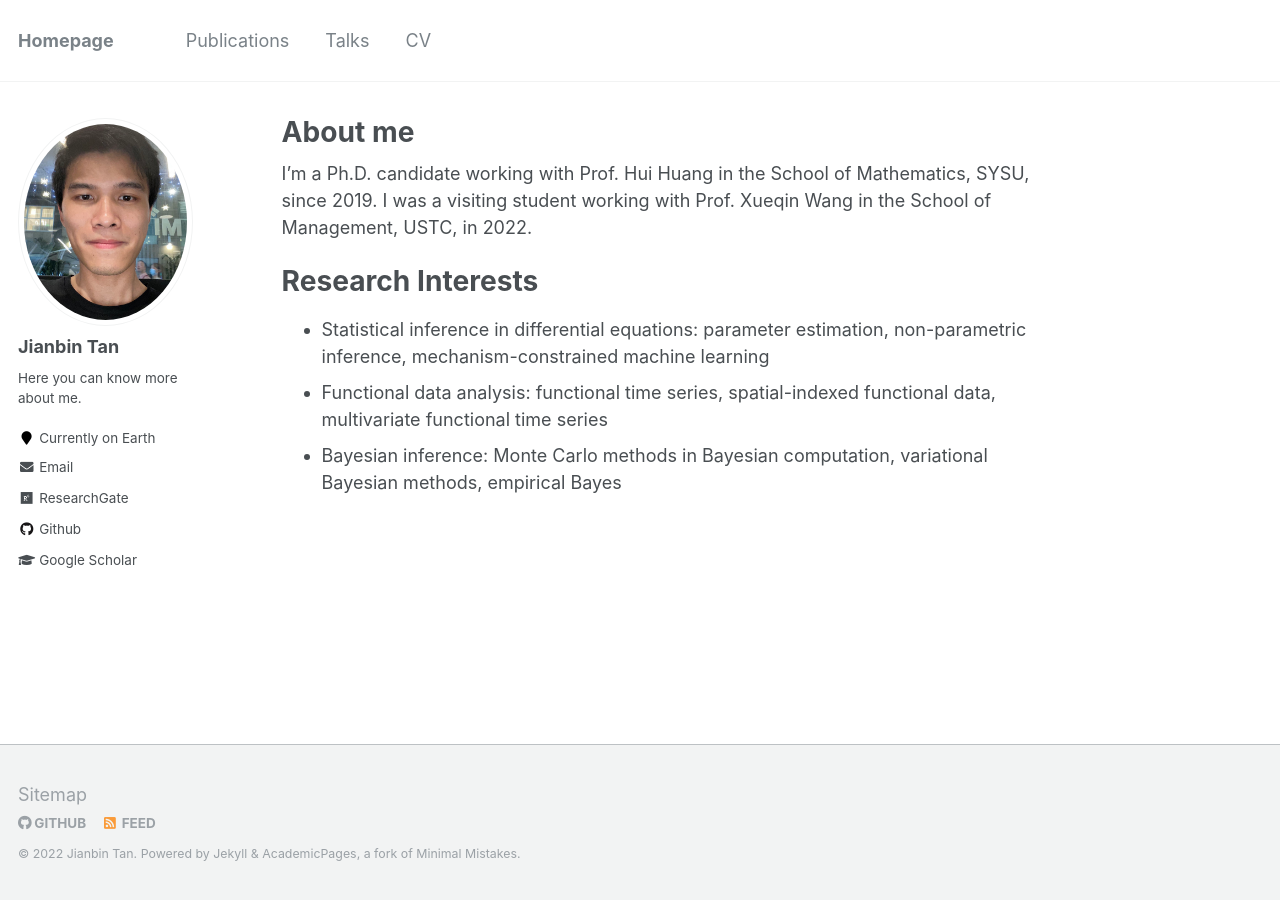
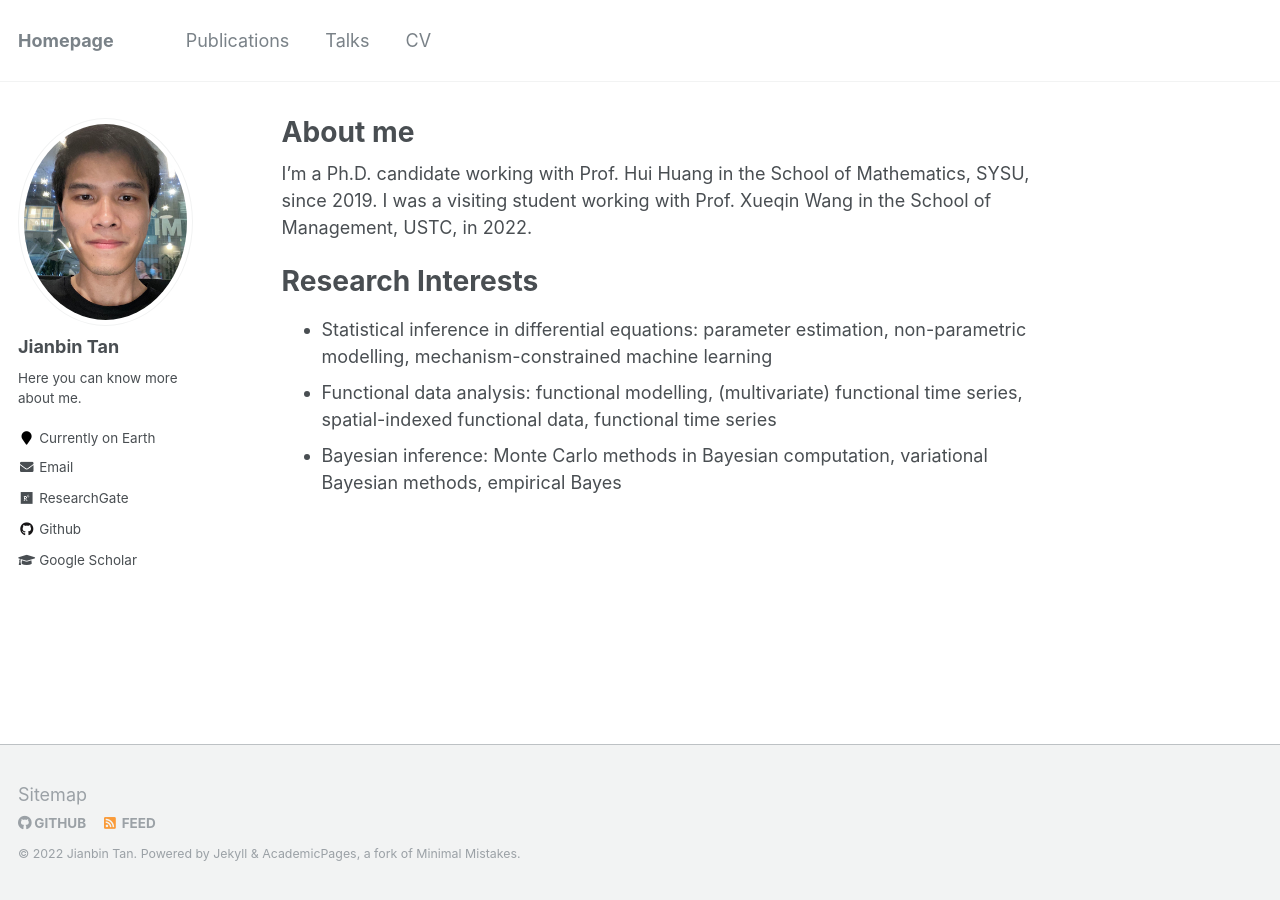
Before and after one commit to Tan-jianbin/Tan-jianbin.github.io, a Jekyll site: the page built from _pages/about.md, in a window 1280 px wide. Built offline with Jekyll 4.4.1, drawn with Linux system fonts in a browser that asks for light colours.

Commit message:
Update about.md

```diff
--- a/_pages/about.md
+++ b/_pages/about.md
@@ -12,6 +12,6 @@ I’m a Ph.D. candidate working with Prof. Hui Huang in the School of Mathematic
 
 Research Interests
 ======
-- Statistical inference in differential equations: parameter estimation, non-parametric inference, mechanism-constrained machine learning
-- Functional data analysis: functional time series, spatial-indexed functional data, multivariate functional time series
+- Statistical inference in differential equations: parameter estimation, non-parametric modelling, mechanism-constrained machine learning
+- Functional data analysis: functional modelling,  (multivariate) functional time series, spatial-indexed functional data, functional time series
 - Bayesian inference: Monte Carlo methods in Bayesian computation, variational Bayesian methods, empirical Bayes
```
